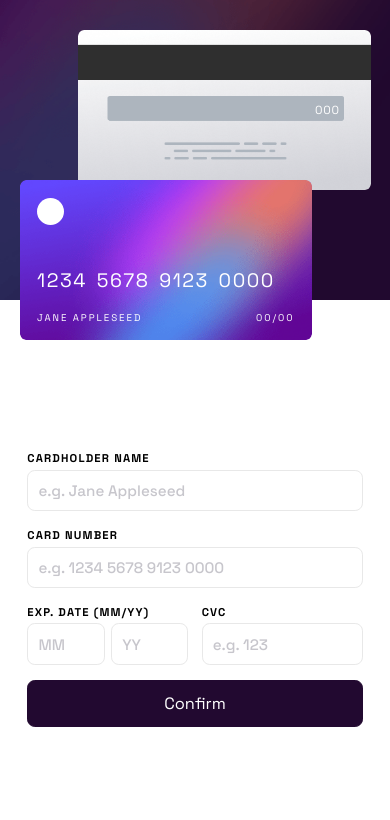
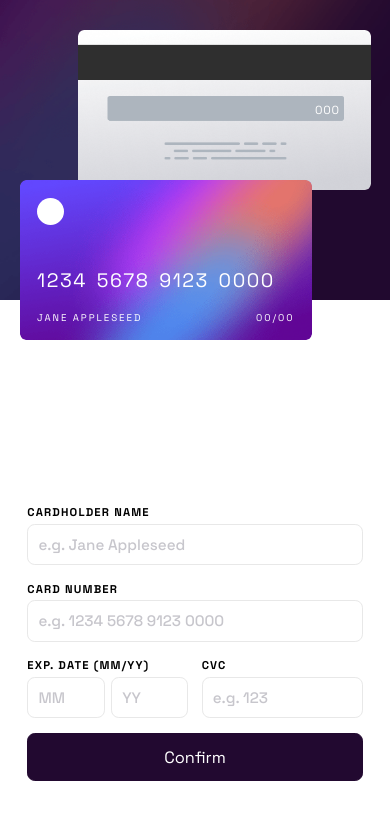
Before and after one commit to EscapismValery/cardform, a React (Create React App) app: page / in a window 390 px wide. Shown: the top 820 px of the page. Built offline with nearby package versions, Linux system fonts and the light colour scheme.

Commit message:
4 попытка исправить отступ

```diff
--- a/src/styles/mobile-app.css
+++ b/src/styles/mobile-app.css
@@ -4,6 +4,7 @@
 	}
 	.cardform {
 		flex-direction: column;
+		justify-content: space-between;
 		width: 100vw;
 		min-height: 100vh;
 	}
@@ -15,7 +16,7 @@
 	}
 	.cardform__form {
 		width: 100%;
-		height: auto;
+		min-height: 300px;
 		padding: 0;
 	}
 	.item-front {
@@ -234,6 +235,9 @@
 	.cards {
 		margin-bottom: 40px;
 	}
+	.cardform__form {
+		min-height: 300px;
+	}
 	.item-front {
 		position: static;
 		width: calc(var(--sizeindex) * 50);
```
Also changed, not shown: 6 other files (tests, documents, lock files or other folders).
